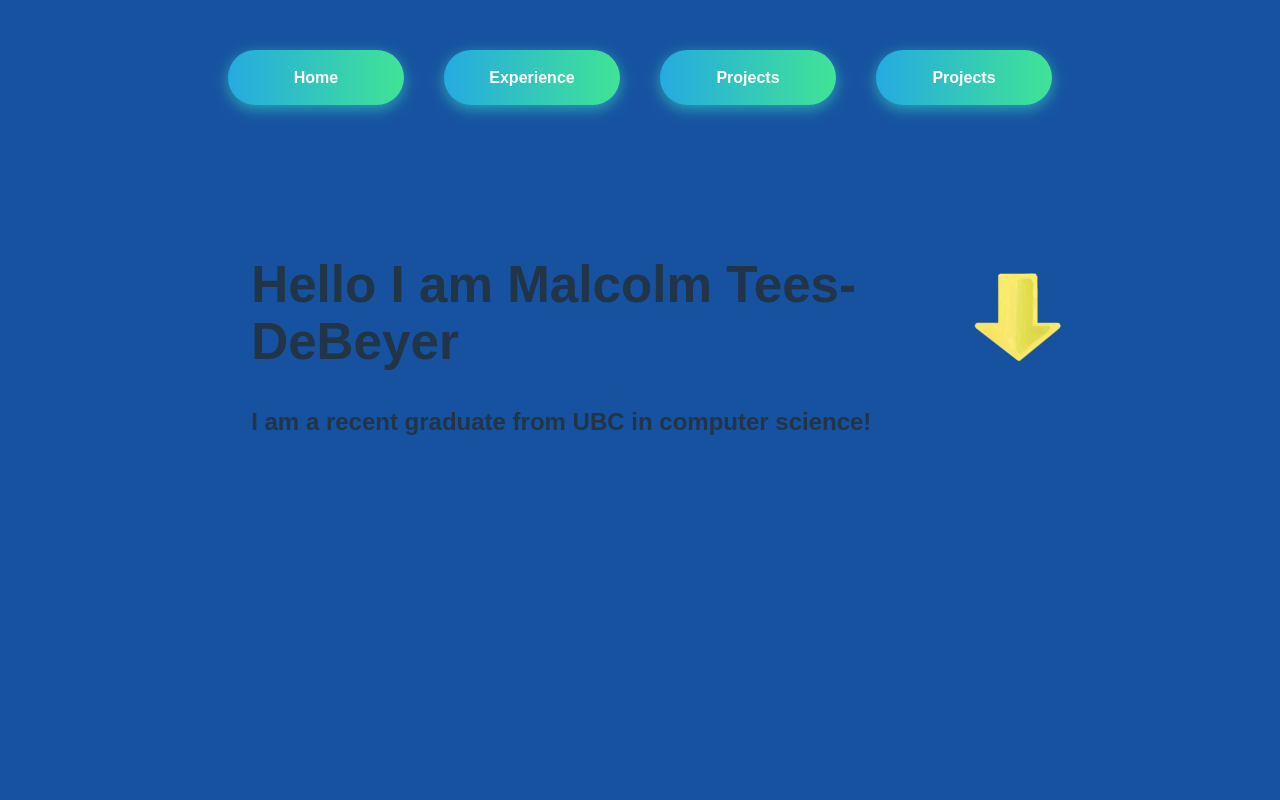
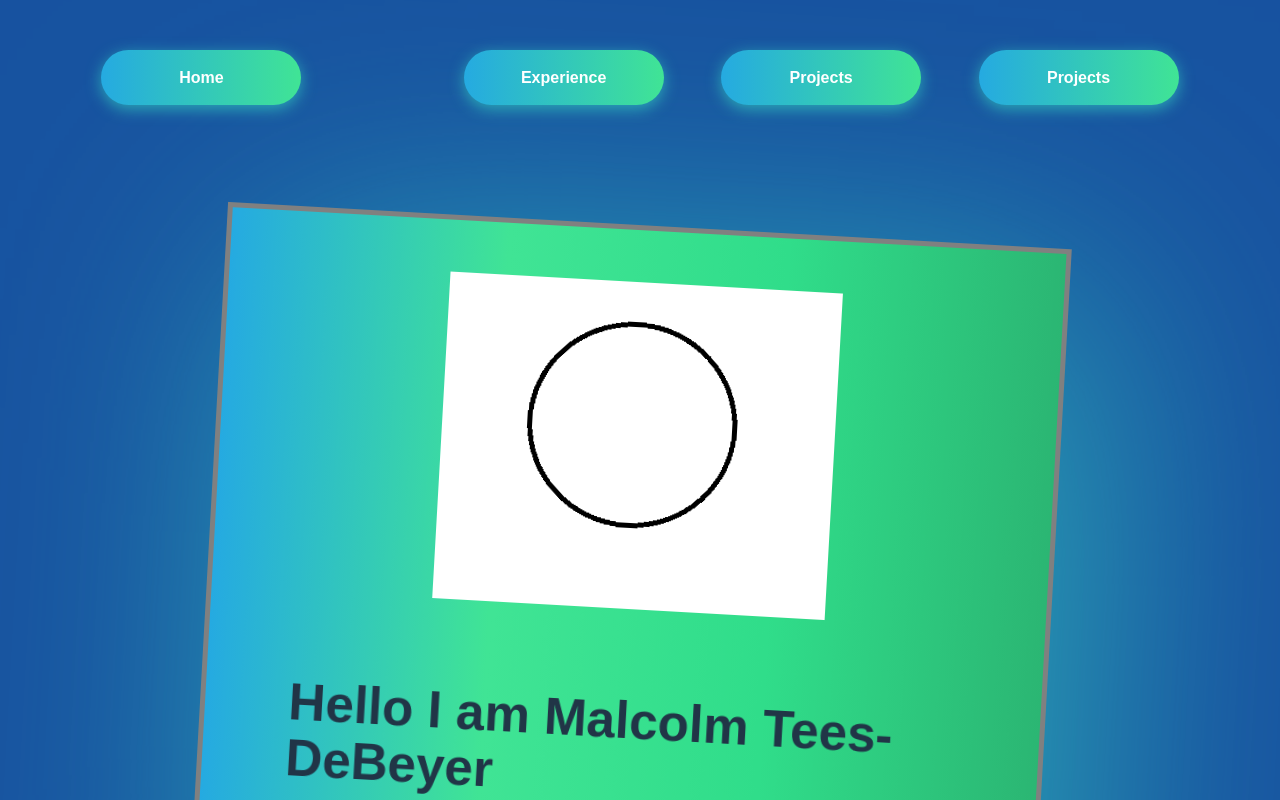
Before and after one commit to Malcolm2880/Malcolm2880.github.io, a React (Vite) app: page / in a window 1280 px wide. Shown: the top 800 px of the page. Built offline with nearby package versions, Linux system fonts and the light colour scheme.

Commit message:
Profile picture has basic implementation done

```diff
--- a/src/Fox.css
+++ b/src/Fox.css
@@ -1,20 +1,75 @@
 #person {
-    position: relative;
+
     display: flex;
     align-items: center;
     justify-content: space-between;
     margin-top: 49px;
     z-index: 1;
-    margin-left: 5%;
-    margin-right: 5%;
+    margin-left: 10%;
+    margin-right: 10%;
   }
-#photo {
-    position: relative;
+#pic {
+
     display: flex;
     align-items: center;
-    justify-content: space-between;
-    margin-top: 49px;
+    justify-content: space-evenly;
+    margin-top: 0px;
     z-index: 1;
     margin-left: 5%;
     margin-right: 5%;
 }
+
+#box {
+  width: 66%;
+  height: 800px;
+  display: flex;
+  align-items: center;
+  justify-content: center;
+  align-items: center;
+  vertical-align: middle;
+  border: 5px solid gray;
+  background-color: rgb(24, 39, 58);
+  margin: 0;
+  float: left;
+  justify-content: center;
+  margin-left: 16%;
+  margin-right: 16%;
+  animation: rotate 8s infinite;
+
+
+  margin-top: 100px;
+
+   background-image: linear-gradient(to right, #25aae1, #40e495, #30dd8a, #2bb673);
+    box-shadow: 40px 40px 15000px 0 rgba(49, 196, 190, 0.75);
+
+
+}
+
+#box:hover {
+  animation-play-state: paused;
+}
+
+
+
+ul {
+  display: block;
+  list-style-type: disc;
+  margin-block-start: 1em;
+  margin-block-end: 1em;
+  margin-inline-start: 0px;
+  margin-inline-end: 0px;
+  padding-inline-start: 0px;
+  unicode-bidi: isolate;
+}
+
+@keyframes rotate {
+  0% {
+    transform: rotate(5deg);
+  }
+  50% {
+    transform: rotate(-5deg);
+  }
+  100% {
+    transform: rotate(5deg);
+  }
+}
--- a/src/NavBar.css
+++ b/src/NavBar.css
@@ -24,7 +24,7 @@ nav {
     display: block;
     color: white;
     text-align: center;
-    padding: 14px 16px;
+
     text-decoration: none;
   }
 
--- a/src/NavBar.jsx
+++ b/src/NavBar.jsx
@@ -11,7 +11,12 @@ function NavBar() {
   return (
     <nav>
         <button type="button" onClick={handleClick} className="btn-hover color-1">Home</button>
-
+        <span></span>
+        <span></span>
+        <span></span>
+        <span></span>
+        <span></span>
+        <span></span>
         <button type="button" onClick={handleClick} className="btn-hover color-1">Experience</button>
 
 
--- a/src/fox.jsx
+++ b/src/fox.jsx
@@ -1,18 +1,24 @@
 import React from 'react';
 import './Fox.css';
-import face from '/Down.png'; // Tell webpack this JS file uses this image
+import face from '/tempFace.png'; // Tell webpack this JS file uses this image
 
 function Fox() {
     return (
+        <div id ="box">
+            <ul>
+            <div id = "pic">
+            <img src={face} alt="Logo" />
+            </div>
         <div id="person">
-            <div id="person">
+
         <header>
             <h1>Hello I am Malcolm Tees-DeBeyer</h1>
-            <h2>I am a recent graduate from UBC in computer science!</h2>
+            <h2>I am a recent graduate from UBC in computer science! My passion involves playing video games, listening to music, and even watching TV shows!</h2>
 
         </header>
         </div>
-        <img src={face} alt="Logo" />
+        </ul>
+
 
     </div>
     );
```
Also changed, not shown: public/tempFace.png (added).
